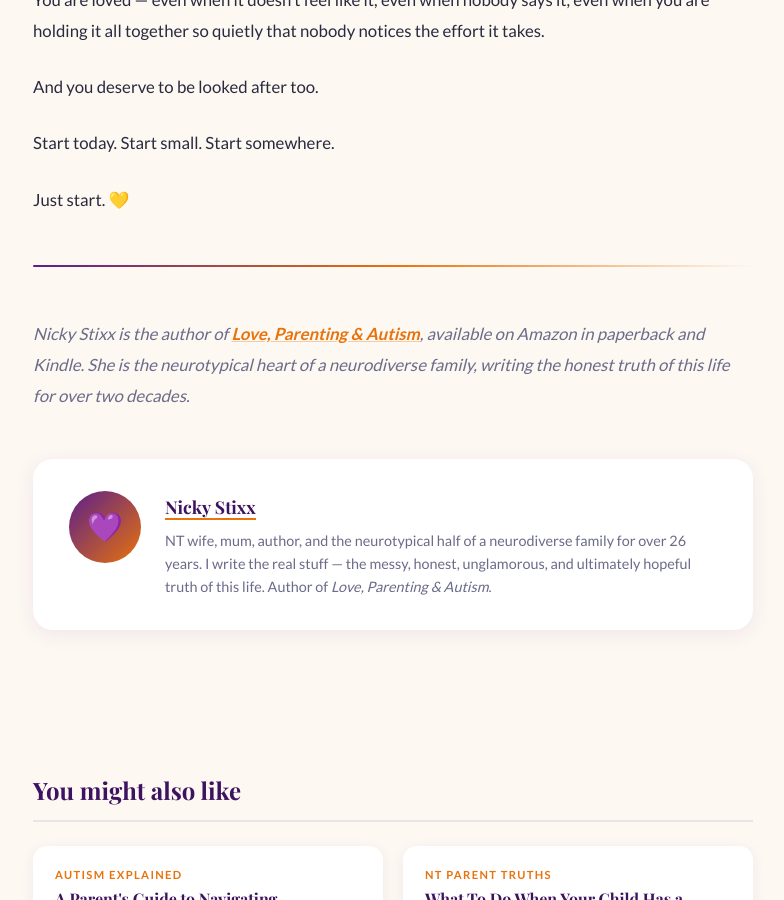
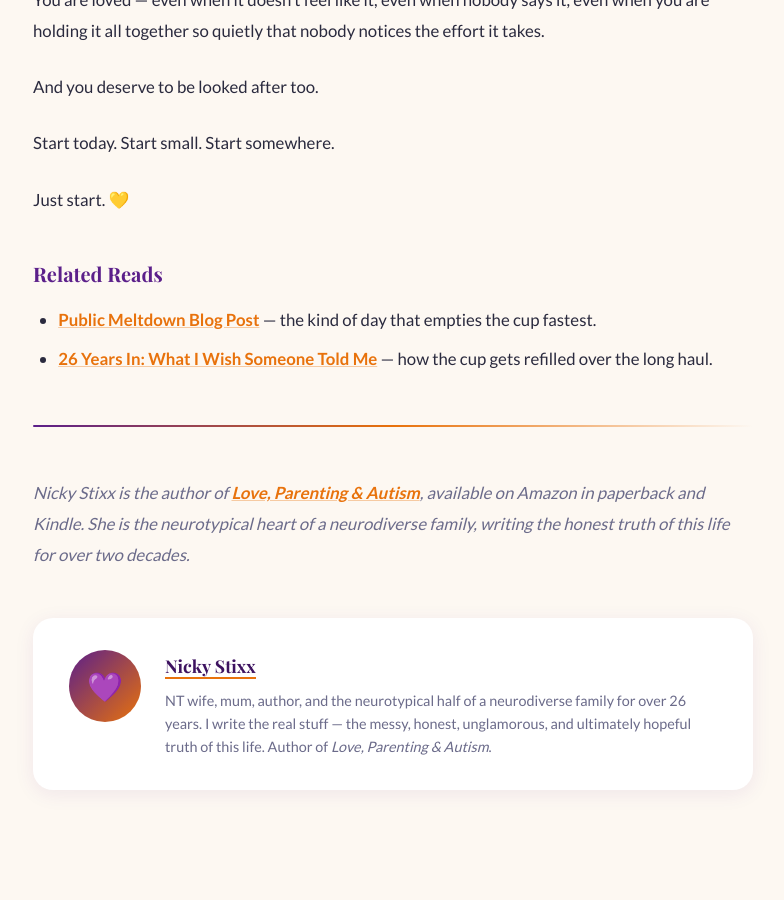
Before and after one commit to stixxnicky-lpa/loveparentingandautism, a Jekyll site: the page built from _posts/2025-06-09-you-cannot-pour-from-an-empty-cup.md, in a window 1280 px wide and 900 px high, scrolled down 5656 px. Shown: the whole window, without its empty margins (247-1031 px from the left). Built offline with Jekyll 4.4.1, drawn with Linux system fonts in a browser that asks for light colours; some web fonts are replaced.

Commit message:
Update 2025-06-09-you-cannot-pour-from-an-empty-cup.md

```diff
--- a/_posts/2025-06-09-you-cannot-pour-from-an-empty-cup.md
+++ b/_posts/2025-06-09-you-cannot-pour-from-an-empty-cup.md
@@ -123,6 +123,11 @@ Start today. Start small. Start somewhere.
 
 Just start. 💛
 
+### Related Reads
+
+- **[Public Meltdown Blog Post](/blog/2026/07/01/public-meltdown-blog-post/)** — the kind of day that empties the cup fastest.
+- **[26 Years In: What I Wish Someone Told Me](/blog/2026/06/03/26-years-in-what-i-wish-someone-told-me/)** — how the cup gets refilled over the long haul.
+
 ---
 
 *Nicky Stixx is the author of [Love, Parenting & Autism](https://www.amazon.co.uk/dp/B0GN7ZH59Z), available on Amazon in paperback and Kindle. She is the neurotypical heart of a neurodiverse family, writing the honest truth of this life for over two decades.*
```
